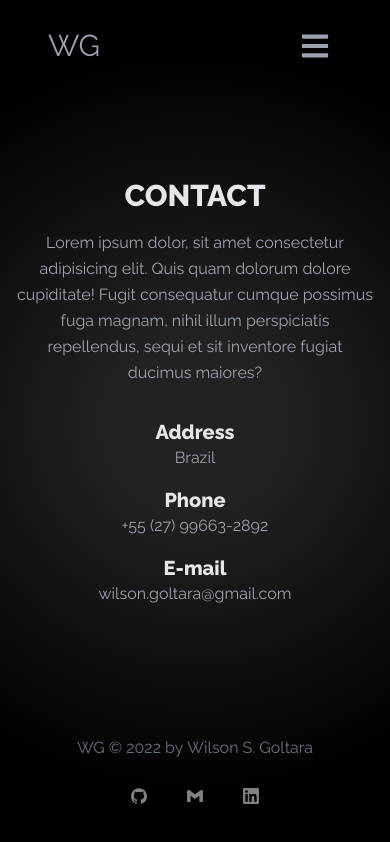
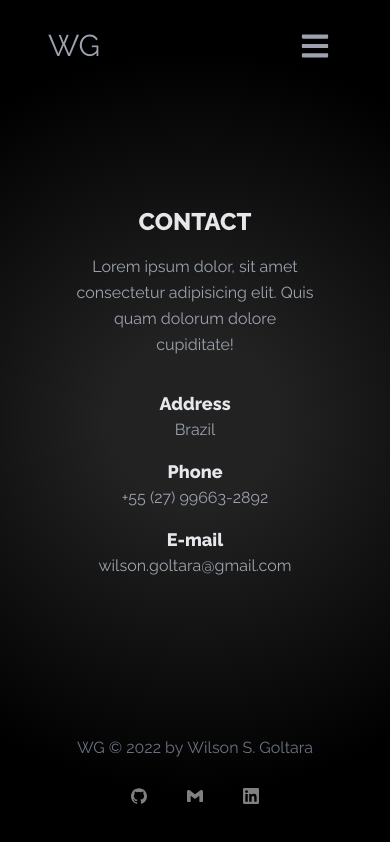
Before and after one commit to wilsongoltara/portfolio-nextjs, a Next.js app: page /contact in a window 390 px wide. Built offline with nearby package versions, Linux system fonts and the light colour scheme.

Commit message:
[REFACTOR]: responsividade na pág. home e contact

```diff
--- a/components/Hero.tsx
+++ b/components/Hero.tsx
@@ -1,6 +1,6 @@
 const Hero = () => {
   return (
-    <section id='home' className='text-gray-400 body-font'>
+    <section className='text-gray-400 body-font'>
       <div className='mx-auto flex flex-col items-center justify-center px-4'>
         <div className='uppercase'>
           <p className='text-start'>i am</p>
--- a/components/NavBar.tsx
+++ b/components/NavBar.tsx
@@ -7,7 +7,7 @@ const NavBar = () => {
   const [nav, setNav] = useState(false);
 
   return (
-    <header className='px-10 py-5 background w-full'>
+    <header className='px-10 py-5 w-full'>
       <nav className='flex justify-between items-center h-15'>
         <div className='p-2 text-gray-400 hover:text-gray-100 hover:scale-105'>
           <Link href='/'>
--- a/pages/contact.tsx
+++ b/pages/contact.tsx
@@ -7,25 +7,22 @@ const Contact: NextPage = () => {
     <>
       <Head>
         <title>Contact me</title>
-        meta
       </Head>
-      <section id='contact' className='text-gray-400 body-font'>
-        <div className='container mx-auto flex flex-col items-center justify-center h-5/6 px-4'>
-          <div className='text-center lg:w-2/3 w-full'>
-            <h2 className='title-font sm:text-4xl text-3xl mb-4 font-bold text-gray-200 uppercase'>
+      <section className='text-gray-400 body-font'>
+        <div className='mx-auto flex flex-col items-center justify-center px-4'>
+          <div className='text-center w-2/3 md:w-full'>
+            <h2 className='title-font text-2xl md:text-3xl mb-4 font-bold text-gray-200 uppercase'>
               Contact
             </h2>
             <p className='mb-8 leading-relaxed'>
               Lorem ipsum dolor, sit amet consectetur adipisicing elit. Quis
-              quam dolorum dolore cupiditate! Fugit consequatur cumque possimus
-              fuga magnam, nihil illum perspiciatis repellendus, sequi et sit
-              inventore fugiat ducimus maiores?
+              quam dolorum dolore cupiditate!
             </p>
           </div>
           <div className='flex justify-center flex-col text-center'>
             {contacts.map(({ typeContact, contact }, index) => (
               <span key={index} className='mb-4'>
-                <p className='title-font text-xl text-gray-200 font-bold'>
+                <p className='title-font text-lg md:text-xl text-gray-200 font-bold'>
                   {typeContact}
                 </p>
                 <p>{contact}</p>
```
